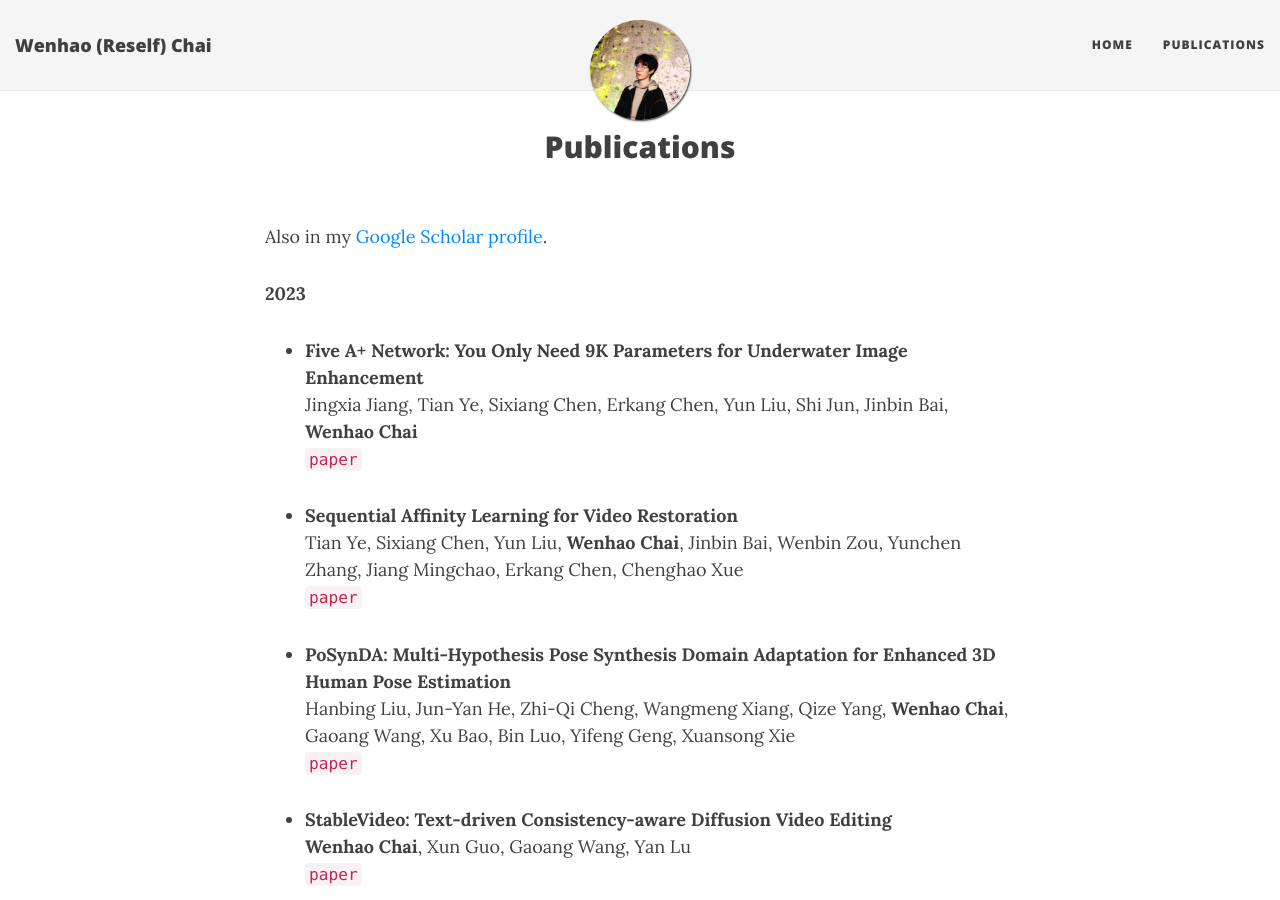
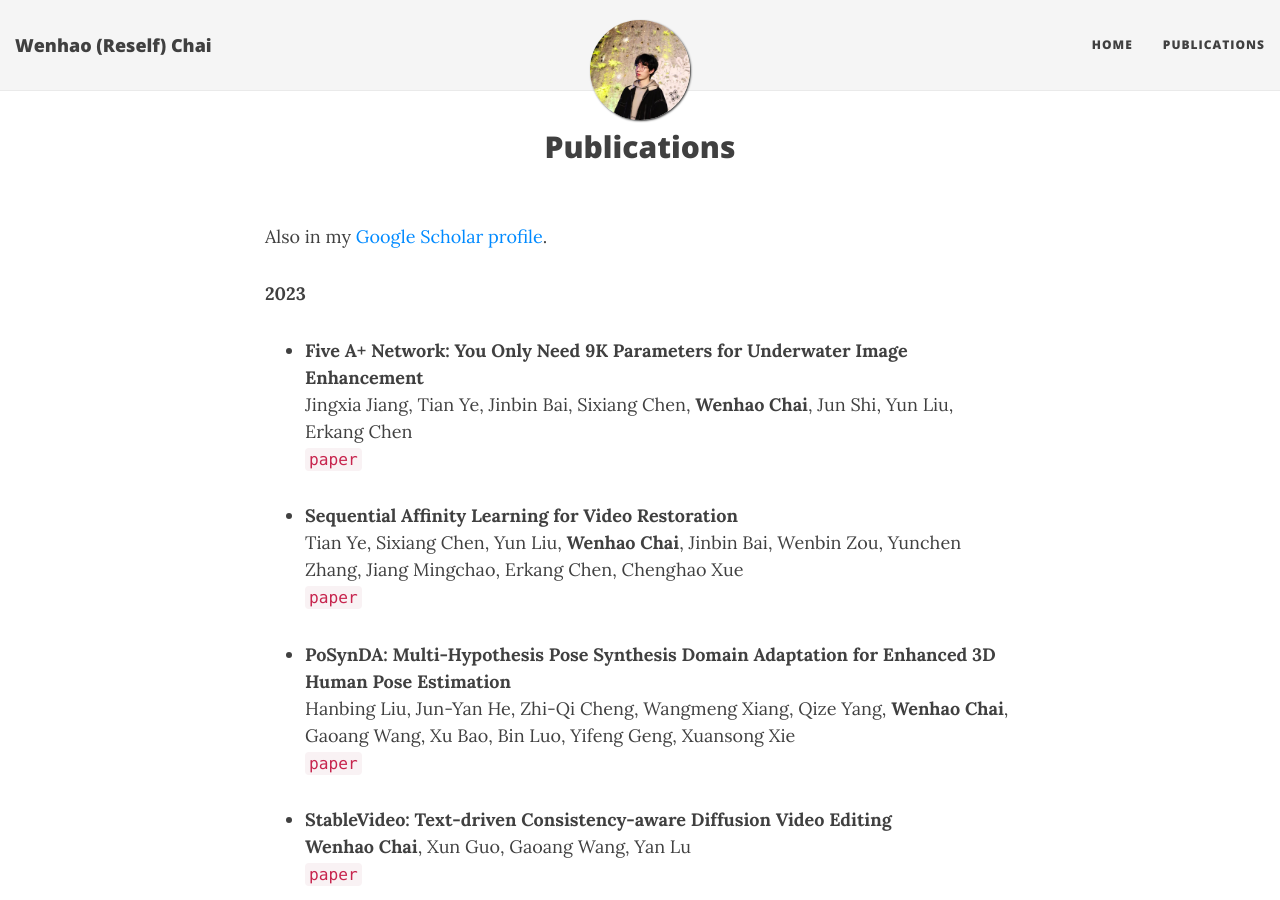
Before and after one commit to hikomal/hikomal.github.io, a Jekyll site: the page built from publications.md, in a window 1280 px wide and 900 px high. Built offline with Jekyll 4.4.1, drawn with Linux system fonts in a browser that asks for light colours; nearby versions of some CDN libraries; formulas are drawn with MathJax 3.

```diff
--- a/publications.md
+++ b/publications.md
@@ -8,7 +8,7 @@ Also in my <a href="https://scholar.google.com/citations?user=SL--7UMAAAAJ&hl=en
 **2023**
 
 - **Five A+ Network: You Only Need 9K Parameters for Underwater Image Enhancement**
-  Jingxia Jiang, Tian Ye, Sixiang Chen, Erkang Chen, Yun Liu, Shi Jun, Jinbin Bai, **Wenhao Chai**
+  Jingxia Jiang, Tian Ye, Jinbin Bai, Sixiang Chen, **Wenhao Chai**, Jun Shi, Yun Liu, Erkang Chen
   [`paper`]()
 
 - **Sequential Affinity Learning for Video Restoration**
```
